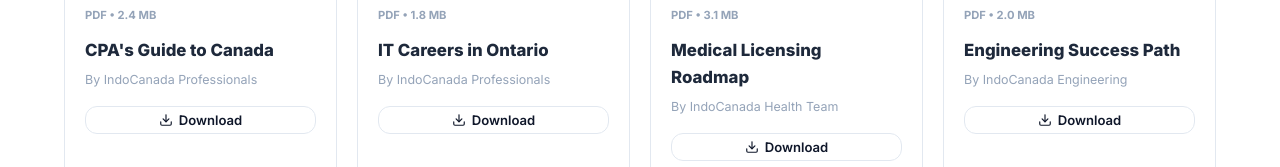
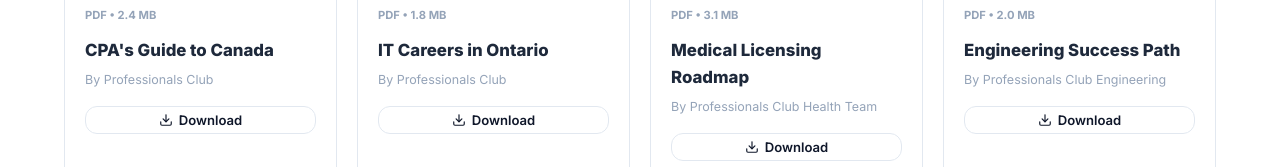
Before and after one commit to uditguptaca/professionalsclub, a Next.js app: page /resources in a window 1280 px wide. Shown: the part 779-946 px from the top of the page. Built offline with nearby package versions, Linux system fonts and the light colour scheme.

Commit message:
Rename IndoCanada to Professionals Club entirely

```diff
--- a/src/app/about/page.tsx
+++ b/src/app/about/page.tsx
@@ -96,7 +96,7 @@
           <div style={{ display: 'grid', gridTemplateColumns: '1.2fr 1fr', gap: 80, alignItems: 'center' }}>
             <div>
               <h2 style={{ fontSize: '2.2rem', fontWeight: 700, lineHeight: 1.3, marginBottom: 40, fontFamily: 'var(--font-display)', color: '#f8fafc' }}>
-                IndoCanada Professionals is an expansive, inclusive association dedicated to fostering the success of multiple disciplines—ranging from CPAs, medical practitioners, and accomplished engineers to business innovators, educators, and IT authorities.
+                Professionals Club is an expansive, inclusive association dedicated to fostering the success of multiple disciplines—ranging from CPAs, medical practitioners, and accomplished engineers to business innovators, educators, and IT authorities.
               </h2>
               <div style={{ borderLeft: '3px solid #6366f1', paddingLeft: 24 }}>
                 <p style={{ fontSize: '1.05rem', color: '#cbd5e1', lineHeight: 1.8, marginBottom: 32 }}>
--- a/src/app/layout.tsx
+++ b/src/app/layout.tsx
@@ -4,9 +4,9 @@
 import { PortalProvider } from "@/context/portal-context";
 
 export const metadata: Metadata = {
-  title: "IndoCanada Club — Professional Referral & Career Community",
-  description: "Canada's trusted professional network and referral marketplace. Request referrals, connect with employees at top companies, join professional communities, attend meetups, and accelerate your Canadian career journey.",
-  keywords: "Canada jobs, referral, professional network, career community, job referral platform, IndoCanada",
+  title: "Professionals Club — Professional Referral & Career Community",
+  description: "The premier portal for Canadian professionals to refer job seekers, share resources, and provide mentorship.",
+  keywords: "Canada jobs, referral, professional network, career community, job referral platform, Professionals Club",
 };
 
 export default function RootLayout({
--- a/src/app/resources/page.tsx
+++ b/src/app/resources/page.tsx
@@ -7,10 +7,10 @@
 
 export default function ResourcesPage() {
   const ebooks = [
-    { title: "CPA's Guide to Canada", author: 'IndoCanada Professionals', type: 'PDF', size: '2.4 MB', color: '#6366f1' },
-    { title: 'IT Careers in Ontario', author: 'IndoCanada Professionals', type: 'PDF', size: '1.8 MB', color: '#059669' },
-    { title: 'Medical Licensing Roadmap', author: 'IndoCanada Health Team', type: 'PDF', size: '3.1 MB', color: '#dc2626' },
-    { title: 'Engineering Success Path', author: 'IndoCanada Engineering', type: 'PDF', size: '2.0 MB', color: '#d97706' },
+    { title: "CPA's Guide to Canada", author: 'Professionals Club', type: 'PDF', size: '2.4 MB', color: '#6366f1' },
+    { title: 'IT Careers in Ontario', author: 'Professionals Club', type: 'PDF', size: '1.8 MB', color: '#059669' },
+    { title: 'Medical Licensing Roadmap', author: 'Professionals Club Health Team', type: 'PDF', size: '3.1 MB', color: '#dc2626' },
+    { title: 'Engineering Success Path', author: 'Professionals Club Engineering', type: 'PDF', size: '2.0 MB', color: '#d97706' },
   ];
 
   const workshops = [
```
